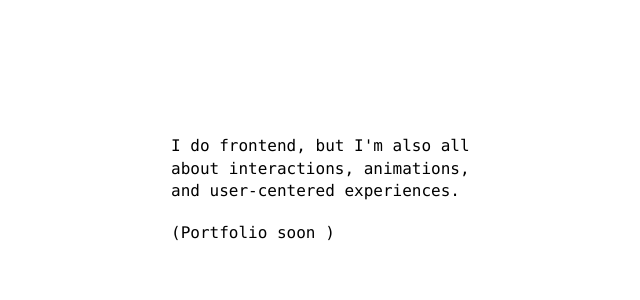
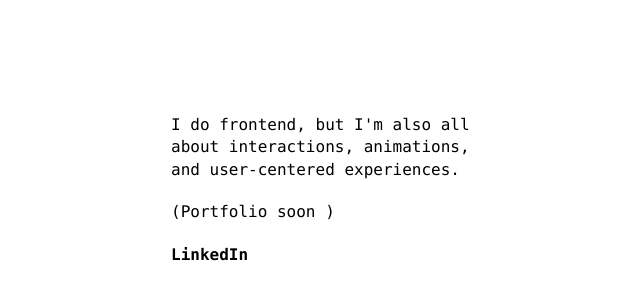
Before and after one commit to czxanas/portfolio, an Astro site: page / in a window 1280 px wide. Shown: the part 210-510 px from the top of the page, without its empty margins (309-949 px from the left). Built offline with nearby package versions, Linux system fonts and the light colour scheme; Astro itself is replaced by a stand-in of ours.

Commit message:
Add a link to my linkedin

```diff
--- a/src/layouts/Layout.astro
+++ b/src/layouts/Layout.astro
@@ -1,5 +1,5 @@
 ---
-import Header from "../components/Header.astro";
+// import Header from "../components/Header.astro";
 import FixedGrid from "../components/SmallComponents/FixedGrid.astro";
 import "../styles/global.css";
 ---
@@ -22,7 +22,7 @@
 		<title>Anas — Creative Frontend Developer</title>
 	</head>
 	<body>
-		<Header />
+		<!-- <Header /> -->
 		<main class="main">
 			<slot />
 			<FixedGrid />
--- a/src/pages/index.astro
+++ b/src/pages/index.astro
@@ -8,5 +8,8 @@
     <p class="w-fit max-w-xs">
         <span>I do frontend, but I'm also all about interactions, animations, and user-centered experiences.</span>
         <span class="block mt-5">(Portfolio soon )</span>
+        <span class="block mt-5">
+            <a class="font-semibold" href="https://www.linkedin.com/in/anas-frontdev" target="_blank" rel="noopener noreferrer">LinkedIn</a>
+        </span>
     </p>
 </section>
```
